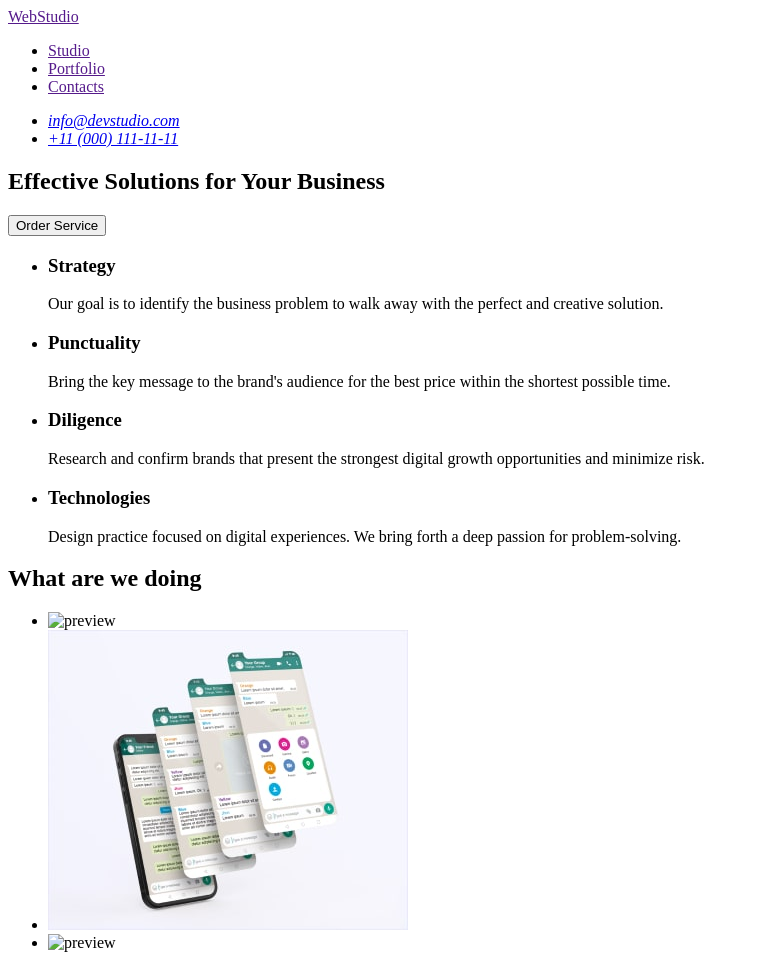
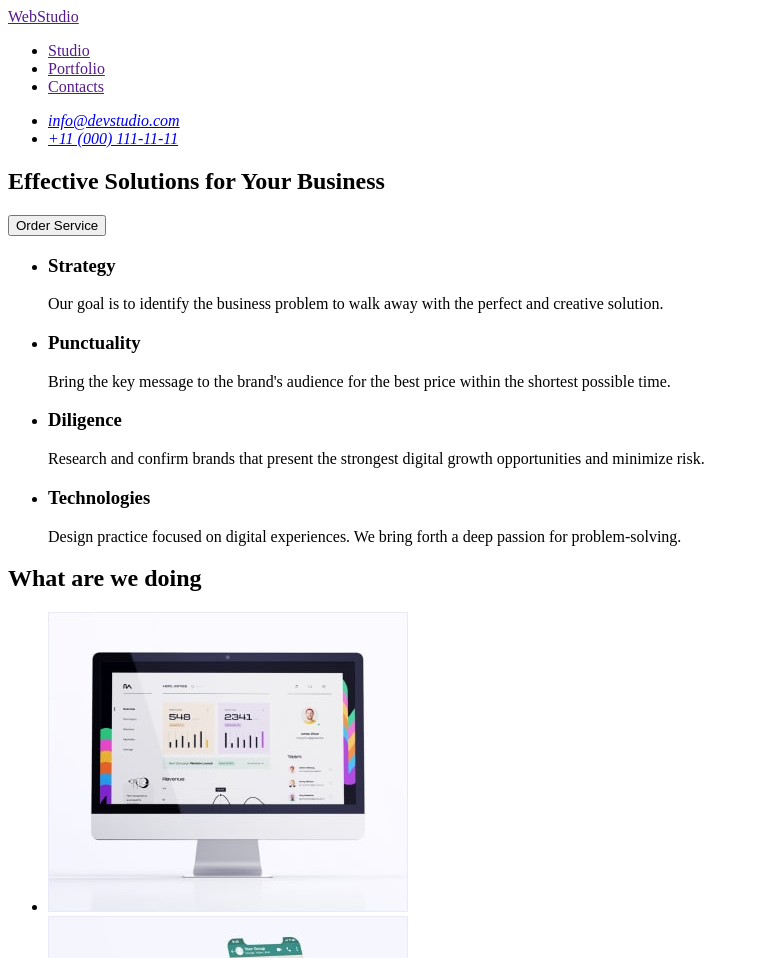
Before and after one commit to prostopesnya/goit-markup-hw-01, a plain HTML site: page index.html in a window 1280 px wide. Shown: the top 958 px of the page, without its empty margins (0-759 px from the left). Drawn offline with Linux system fonts and the light colour scheme.

Commit message:
Update index.html

```diff
--- a/index.html
+++ b/index.html
@@ -63,7 +63,12 @@
         <h2>What are we doing</h2>
         <ul>
           <li>
-            <img src="" alt="preview" width="360" height="300" />
+            <img
+              src="./images/img_1.jpeg"
+              alt="preview"
+              width="360"
+              height="300"
+            />
           </li>
           <li>
             <img
@@ -74,7 +79,12 @@
             />
           </li>
           <li>
-            <img src="" alt="preview" width="360" height="300" />
+            <img
+              src="./images/img_3.jpeg"
+              alt="preview"
+              width="360"
+              height="300"
+            />
           </li>
         </ul>
       </section>
```
